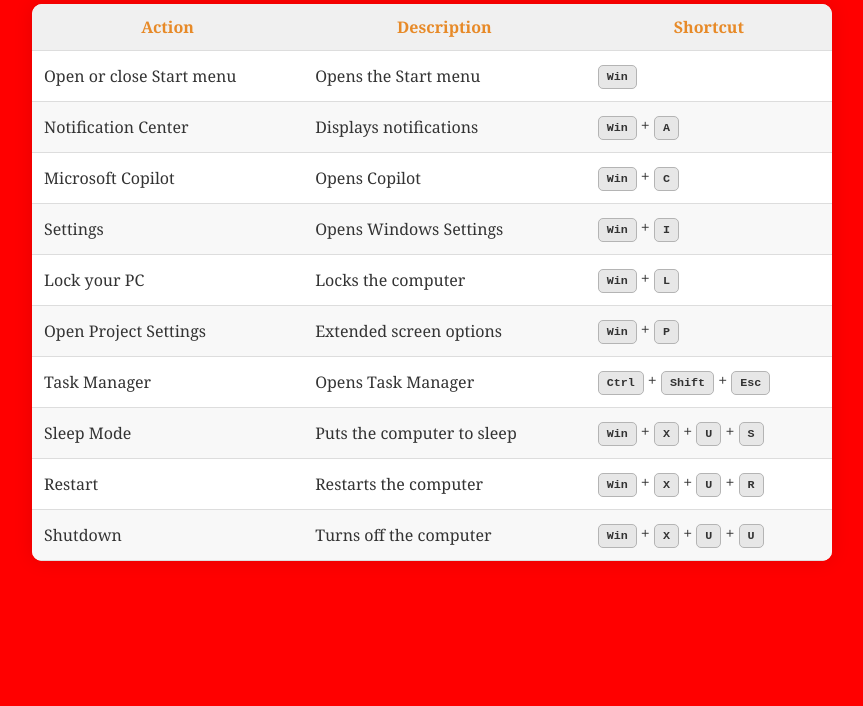
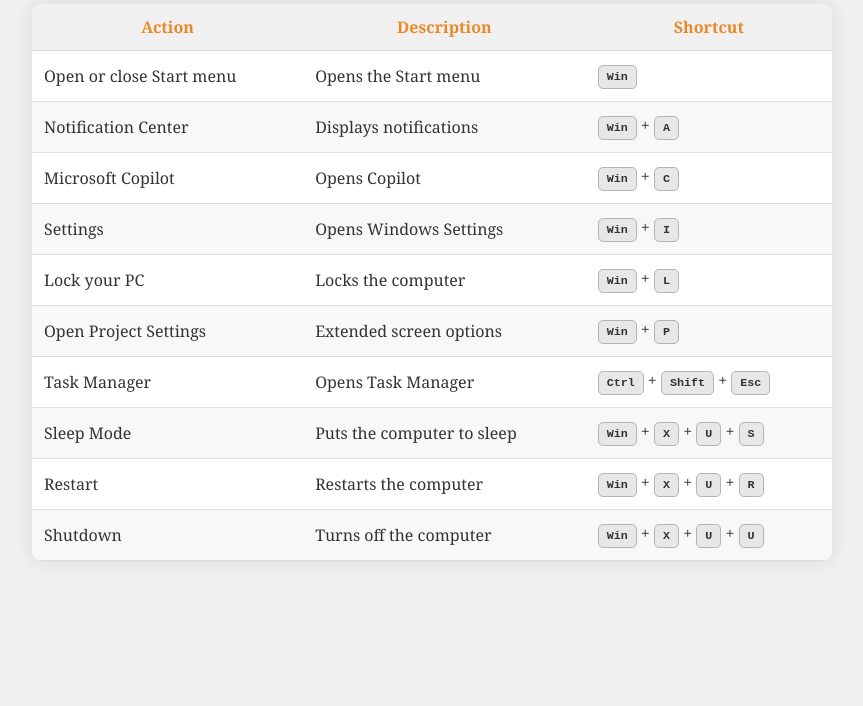
Before and after one commit to AiAl5/windows-short-keys, a plain HTML site: page index.html in a window 1280 px wide. Shown: the part 94-800 px from the top of the page, without its empty margins (208-1071 px from the left). Drawn offline with Linux system fonts and the light colour scheme.

Commit message:
Add files via upload

```diff
--- a/index.html
+++ b/index.html
@@ -9,7 +9,7 @@
             font-family: Georgia, 'Times New Roman', Times, serif;
             margin: 0;
             padding: 20px;
-            background-color: #f00;
+            background-color: #f0f0f0;
             color: #333;
         }
         h1 {
```
